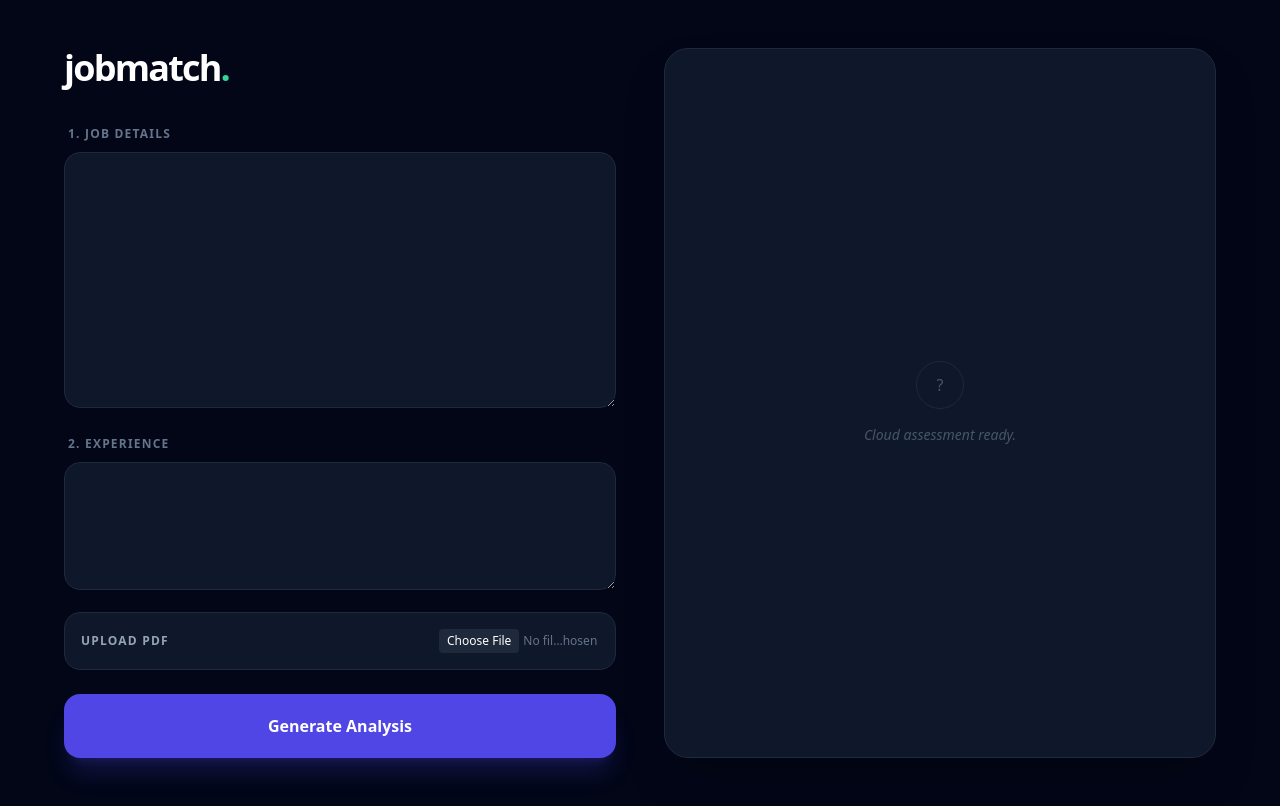
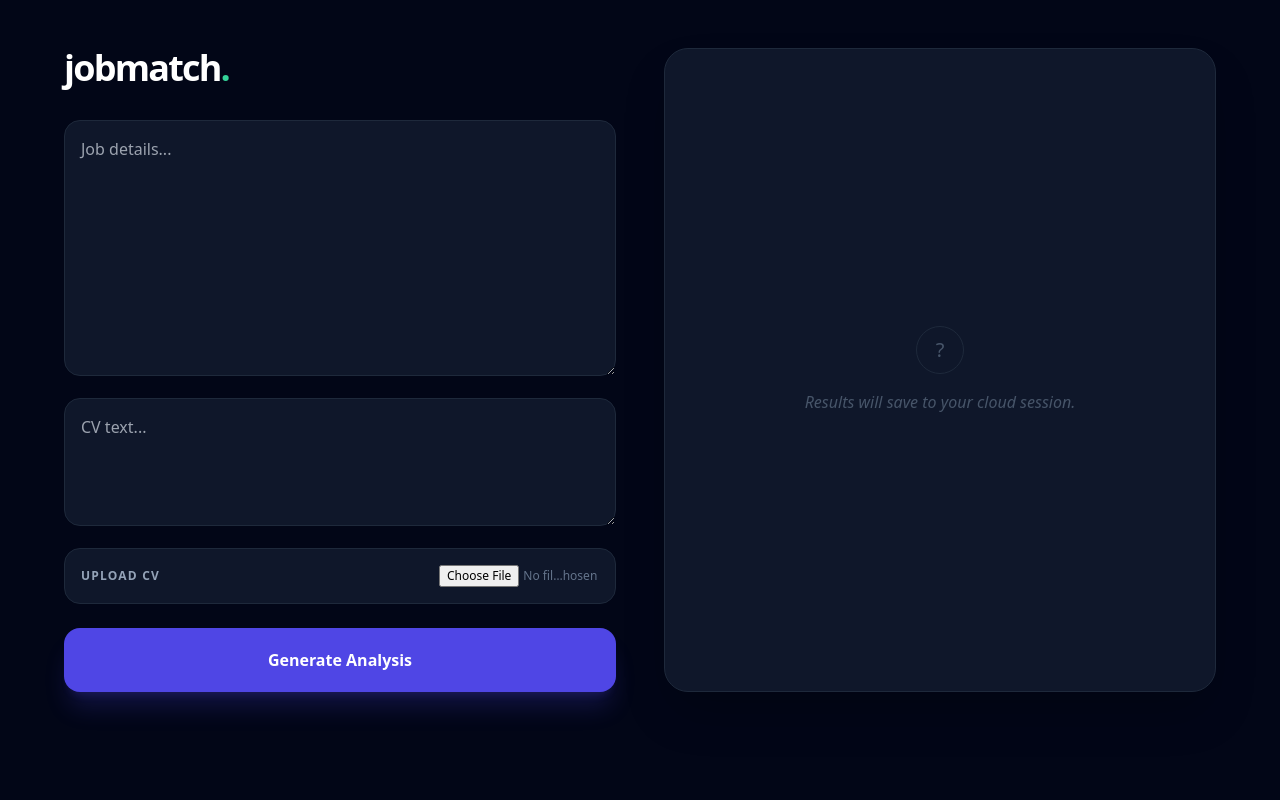
Before and after one commit to Anas127/jobmatch, a React (Create React App) app in the folder frontend/: page / in a window 1280 px wide. Built offline with nearby package versions, Linux system fonts and the light colour scheme.

Commit message:
frontend

```diff
--- a/frontend/src/App.js
+++ b/frontend/src/App.js
@@ -8,7 +8,6 @@ function App() {
   const [cvText, setCvText] = useState("");
   const [report, setReport] = useState(null);
   const [loading, setLoading] = useState(false);
-  const [errorMessage, setErrorMessage] = useState("");
 
   const loadExistingReport = useCallback(async (id) => {
     if (!id) return;
@@ -27,20 +26,21 @@ function App() {
 
   useEffect(() => {
     const params = new URLSearchParams(window.location.search);
-    const urlId = params.get("report_id");
     const isUnlocked = params.get("unlocked") === "true";
 
-    // Safety net: check memory if URL is lost
-    const savedId = localStorage.getItem("last_active_report");
+    // We get the ID from the URL OR from memory (LocalStorage)
+    const urlId = params.get("report_id");
+    const savedId = localStorage.getItem("active_report_id");
     const activeId = urlId || savedId;
 
     if (activeId) {
-      // If we are returning from a payment attempt
       if (isUnlocked) {
+        // Force the unlock on the backend
         fetch(`${API_URL}/unlock/${activeId}`, { method: "POST" }).then(() =>
           loadExistingReport(activeId),
         );
 
+        // Clean URL
         const url = new URL(window.location.href);
         url.searchParams.delete("unlocked");
         window.history.replaceState({}, "", url.toString());
@@ -64,7 +64,7 @@ function App() {
       const data = await res.json();
       setCvText(data.text);
     } catch (err) {
-      setErrorMessage("Upload failed.");
+      alert("Upload failed");
     }
     setLoading(false);
   };
@@ -79,17 +79,19 @@ function App() {
         body: JSON.stringify({ job_description: text, cv: cvText }),
       });
       const data = await res.json();
-      localStorage.setItem("last_active_report", data.id);
+
+      // MEMORY: Save the ID so we know which one to unlock when they return
+      localStorage.setItem("active_report_id", data.id);
       window.history.pushState({}, "", `?report_id=${data.id}`);
+
       await loadExistingReport(data.id);
     } catch (err) {
-      setErrorMessage("Backend is sleeping. Try again.");
+      alert("Server is waking up, try again in 10s");
     }
     setLoading(false);
   };
 
   return (
-    <>
     <div className="min-h-screen bg-slate-950 text-white p-6 md:p-12 font-sans">
       <div className="max-w-6xl mx-auto grid md:grid-cols-2 gap-12">
         <div className="space-y-6">
@@ -98,77 +100,64 @@ function App() {
               jobmatch<span className="text-emerald-400">.</span>
             </span>
           </div>
-
           <div className="space-y-4">
-              <label className="block">
-                <span className="text-xs font-bold text-slate-500 uppercase tracking-widest ml-1">
-                  1. Job Details
-                </span>
             <textarea
-                  className="w-full h-64 bg-slate-900 border border-slate-800 p-4 rounded-2xl mt-2 focus:border-indigo-500 outline-none transition"
+              className="w-full h-64 bg-slate-900 border border-slate-800 p-4 rounded-2xl focus:border-indigo-500 outline-none"
+              placeholder="Job details..."
               value={text}
               onChange={(e) => setText(e.target.value)}
             />
-              </label>
-
-              <label className="block">
-                <span className="text-xs font-bold text-slate-500 uppercase tracking-widest ml-1">
-                  2. Experience
-                </span>
             <textarea
-                  className="w-full h-32 bg-slate-900 border border-slate-800 p-4 rounded-2xl mt-2 focus:border-indigo-500 outline-none transition"
+              className="w-full h-32 bg-slate-900 border border-slate-800 p-4 rounded-2xl focus:border-indigo-500 outline-none"
+              placeholder="CV text..."
               value={cvText}
               onChange={(e) => setCvText(e.target.value)}
             />
-              </label>
-
             <div className="bg-slate-900 p-4 rounded-2xl border border-slate-800 flex justify-between items-center">
               <span className="text-xs font-bold text-slate-400 uppercase tracking-widest">
-                  Upload PDF
+                Upload CV
               </span>
               <input
                 type="file"
                 onChange={handleFileUpload}
-                  className="text-xs text-slate-500 w-40 file:bg-slate-800 file:text-white file:border-0 file:rounded file:px-2 file:py-1"
+                className="text-xs text-slate-500 w-40"
               />
             </div>
           </div>
-
           <button
             onClick={handleAnalyze}
             disabled={loading || !text}
             className="w-full py-5 bg-indigo-600 hover:bg-indigo-500 rounded-2xl font-bold transition-all shadow-xl shadow-indigo-600/20"
           >
-              {loading ? "Analyzing..." : "Generate Analysis"}
+            {loading ? "AI is Analyzing..." : "Generate Analysis"}
           </button>
         </div>
 
         <div className="bg-slate-900 p-8 rounded-3xl border border-slate-800 shadow-2xl min-h-[600px]">
           {!report ? (
             <div className="flex flex-col items-center justify-center h-full text-slate-600 py-32 text-center">
-                <div className="w-12 h-12 border border-slate-800 rounded-full flex items-center justify-center mb-4">
+              <div className="w-12 h-12 border border-slate-800 rounded-full flex items-center justify-center mb-4 text-xl">
                 ?
               </div>
-                <p className="text-sm italic">Cloud assessment ready.</p>
+              <p className="italic">Results will save to your cloud session.</p>
             </div>
           ) : (
             <div className="space-y-10">
               <div className="flex justify-between items-end pb-8 border-b border-slate-800">
                 <div>
-                    <p className="text-slate-500 text-xs font-bold uppercase tracking-widest mb-2">
-                      Match Score
+                  <p className="text-slate-500 text-xs font-bold uppercase mb-2">
+                    Score
                   </p>
-                    <h2 className="text-7xl font-black text-emerald-400 leading-none tracking-tighter">
+                  <h2 className="text-7xl font-black text-emerald-400">
                     {report.result?.score}%
                   </h2>
                 </div>
                 {report.is_paid && (
-                    <span className="bg-emerald-500/10 text-emerald-400 text-[10px] px-3 py-1.5 rounded-lg font-black uppercase border border-emerald-500/20">
-                      Pro
+                  <span className="bg-emerald-500/10 text-emerald-400 text-[10px] px-3 py-1.5 rounded-lg font-black border border-emerald-500/20">
+                    PRO
                   </span>
                 )}
               </div>
-
               <div className="space-y-8">
                 <div>
                   <h3 className="text-slate-200 font-bold mb-4 text-xs uppercase tracking-widest">
@@ -185,10 +174,9 @@ function App() {
                     ))}
                   </div>
                 </div>
-
                 <div>
                   <h3 className="text-slate-200 font-bold mb-3 text-xs uppercase tracking-widest">
-                      Recruiter Note
+                    Feedback
                   </h3>
                   <p className="text-slate-400 text-sm italic">
                     {!report.is_paid
@@ -196,45 +184,48 @@ function App() {
                       : report.result?.explanation}
                   </p>
                 </div>
-
-                  {!report.is_paid && (
-                    <div className="pt-10">
+                {!report.is_paid ? (
                   <button
                     onClick={() => {
-                          const redirect = `https://jobmatch-fjik.vercel.app/?report_id=${report.id}&unlocked=true`;
-                          window.location.href = `https://jobskills.lemonsqueezy.com/checkout/buy/5fe468f4-a8c6-4222-bbd4-ad1492248a92?embed=1&redirect_url=${encodeURIComponent(redirect)}`;
+                      const redirect = `https://jobmatch-fjik.vercel.app/?unlocked=true`;
+                      window.location.href = `https://jobskills.lemonsqueezy.com/checkout/buy/5fe468f4-a8c6-4222-bbd4-ad1492248a92?redirect_url=${encodeURIComponent(redirect)}`;
                     }}
-                        className="w-full py-4 bg-emerald-500 text-white rounded-2xl font-bold text-lg"
+                    className="w-full py-4 bg-emerald-500 hover:bg-emerald-400 text-white rounded-2xl font-bold shadow-xl shadow-emerald-500/30 text-lg"
                   >
                     Unlock for $3
                   </button>
-                    </div>
-                  )}
-
-                  {report.is_paid && (
+                ) : (
                   <div className="pt-8 border-t border-slate-800 space-y-8">
                     <div>
-                        <h3 className="text-red-400 font-bold text-xs uppercase tracking-widest mb-4">
+                      <h3 className="text-red-400 font-bold text-xs uppercase mb-4">
                         Rejection Risks
                       </h3>
                       <ul className="space-y-3 text-sm text-slate-300">
                         {report.result?.rejection_reasons?.map((r, i) => (
-                            <li key={i}>• {r}</li>
+                          <li key={i} className="flex items-start gap-3">
+                            <span className="w-1.5 h-1.5 rounded-full bg-red-500 mt-1.5 flex-shrink-0" />
+                            {r}
+                          </li>
                         ))}
                       </ul>
                     </div>
                     <div>
-                        <h3 className="text-indigo-400 font-bold text-xs uppercase tracking-widest mb-4">
+                      <h3 className="text-indigo-400 font-bold text-xs uppercase mb-4">
                         Roadmap
                       </h3>
+                      <div className="grid grid-cols-1 gap-2">
                         {report.result?.priority_skills?.map((ps, i) => (
                           <div
                             key={i}
-                            className="bg-slate-950 p-4 rounded-xl border border-slate-800 text-sm mb-2"
+                            className="bg-slate-950 p-4 rounded-2xl border border-slate-800 text-sm flex justify-between items-center"
                           >
                             {ps}
+                            <span className="text-[10px] text-slate-600 font-bold">
+                              URGENT
+                            </span>
                           </div>
                         ))}
+                      </div>
                     </div>
                   </div>
                 )}
@@ -243,9 +234,8 @@ function App() {
           )}
         </div>
       </div>
+      <Analytics />
     </div>
-      <Analytics />
-    </>
   );
 }
 
```
Lines whose indentation alone changed are shown as unchanged.
